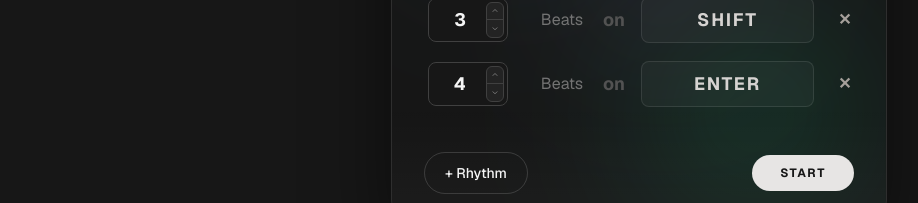
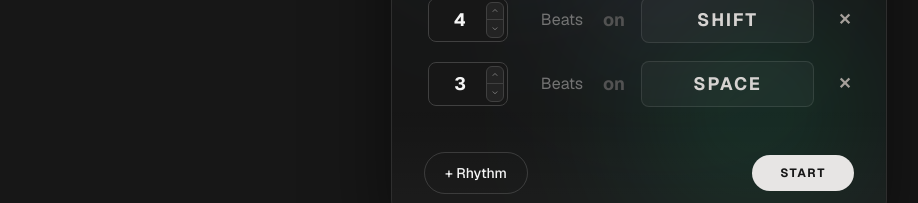
Before and after one commit to leoxnard/synchro, a Next.js app: page / in a window 1280 px wide. Shown: the part 464-667 px from the top of the page, without its empty margins (1-919 px from the left). Built offline with nearby package versions, Linux system fonts and the light colour scheme.

Commit message:
improve scoring function

```diff
--- a/app/PolyRhythmGame/PolyRhythmGame.jsx
+++ b/app/PolyRhythmGame/PolyRhythmGame.jsx
@@ -8,7 +8,6 @@ import LatencyTestPhase from './LatencyTestPhase';
 
 const MAX_LATENCY_COMP_MS = 2000;
 const DEFAULT_LATENCY_COMP_MS = 0;
-const SCORE_UPLIFT_GAMMA = 0.6;
 const AUTO_LATENCY_SAMPLE_MAX_MS = 800;
 const MAX_AUTO_CORRECTION_MS = 600;
 const START_TAP_GRACE_MS = AUTO_LATENCY_SAMPLE_MAX_MS;
@@ -183,8 +182,8 @@ export default function PolyrhythmGame() {
     const [beatsPerMeasure, setBeatsPerMeasure] = useState(4);
     const [countInBars, setCountInBars] = useState(1);
     const [tracks, setTracks] = useState([
-        { id: 1, pulses: 3, key: 'shift' },
-        { id: 2, pulses: 4 , key: ' ' }
+        { id: 1, pulses: 4, key: 'shift' },
+        { id: 2, pulses: 3 , key: ' ' }
     ]);
     const [score, setScore] = useState(0);
     const [activeKeys, setActiveKeys] = useState({});
@@ -582,10 +581,20 @@ export default function PolyrhythmGame() {
             ? 100 - ((scoring.totalDeviation / scoring.maxAllowedDeviation) * 100)
             : 0;
 
-        const normalizedRawScore = clamp(rawPercentage / 100, 0, 1);
-        const upliftedPercentage = Math.pow(normalizedRawScore, SCORE_UPLIFT_GAMMA) * 100;
+        const x = clamp(rawPercentage / 100, 0, 1);
 
-        setScore(Math.max(0, Math.round(upliftedPercentage)));
+        const alpha = 1.9; // steepness of the curve
+        const k = 0.7; // intercept point on linear scale
+
+        let curveValue = 0;
+        if (x < k) {
+            curveValue = k * Math.pow(x / k, alpha);
+        } else {
+            curveValue = 1 - (1 - k) * Math.pow((1 - x) / (1 - k), alpha);
+        }
+        const finalScore = curveValue * 10;
+
+        setScore(Math.max(0, finalScore.toFixed(1)));
     };
 
     useEffect(() => {
--- a/app/PolyRhythmGame/ResultPhase.jsx
+++ b/app/PolyRhythmGame/ResultPhase.jsx
@@ -14,7 +14,7 @@ export default function ResultPhase({
         <div className="w-full max-w-4xl flex flex-col items-center animate-fade-in-up overflow-y-auto pr-1">
             <h2 className="text-2xl font-light text-neutral-400 mb-3 text-center tracking-wide">Your Score</h2>
             <div className="text-7xl font-black text-stone-300 mb-6 drop-shadow-lg text-center">
-                {score}%
+                {score.toFixed(1)}
             </div>
             <button
                 onClick={onTryAgain}
--- a/app/PolyRhythmGame/SetupPhase.jsx
+++ b/app/PolyRhythmGame/SetupPhase.jsx
@@ -145,7 +145,7 @@ export default function SetupPhase({
                 <div className="space-y-3 mb-5 flex-1">
                     {tracks.map(track => {
                         const assignedKey = track.key || '';
-                        const displayKey = assignedKey === ' ' ? 'ENTER' : assignedKey.toUpperCase();
+                        const displayKey = assignedKey === ' ' ? 'SPACE' : assignedKey.toUpperCase();
 
                         return (
                             <div key={track.id} className="flex items-center gap-4">
```
